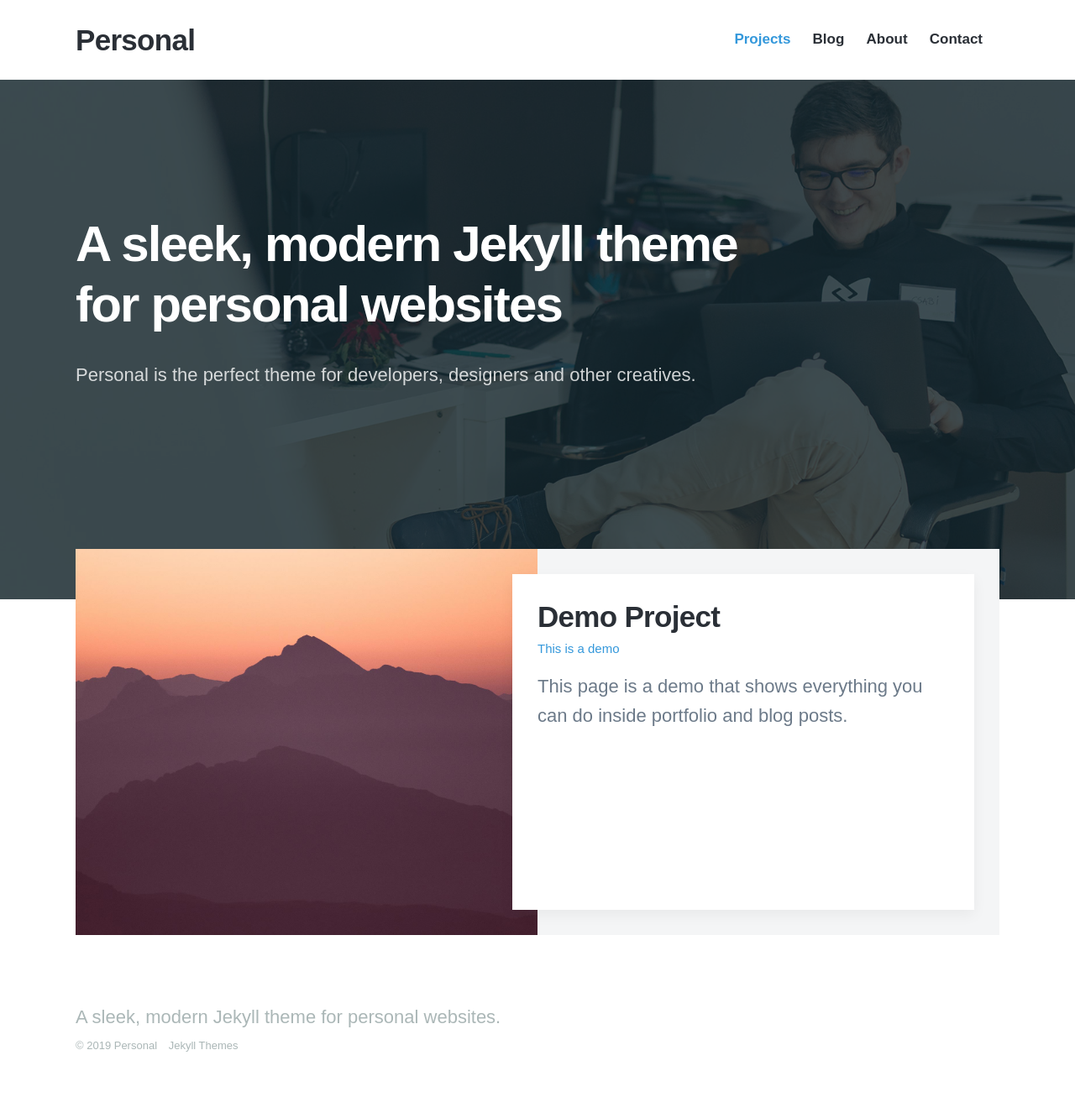
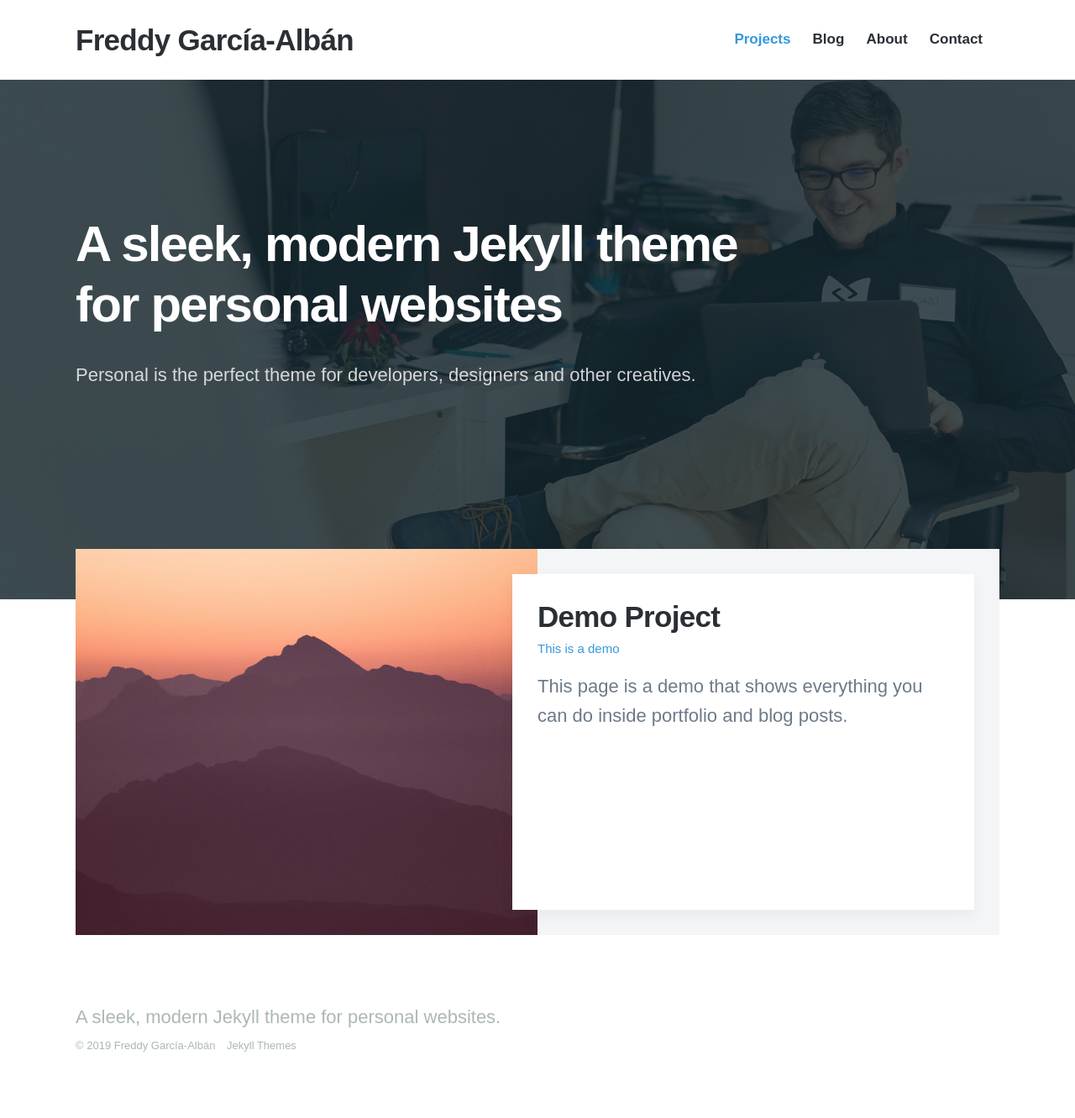
Before and after one commit to EnexFG/EnexFG.github.io, a Jekyll site: the page built from index.html, in a window 1280 px wide. Shown: the whole page at 84% size. Built offline with Jekyll 4.4.1, drawn with Linux system fonts in a browser that asks for light colours; nearby versions of some CDN libraries; some web fonts are replaced.

Commit message:
Update settings.yml

```diff
--- a/_data/settings.yml
+++ b/_data/settings.yml
@@ -1,5 +1,5 @@
 basic_settings:
-  site_title: Personal
+  site_title: Freddy García-Albán
   favicon_image: /images/favicon.png
 
 header_settings:
```
